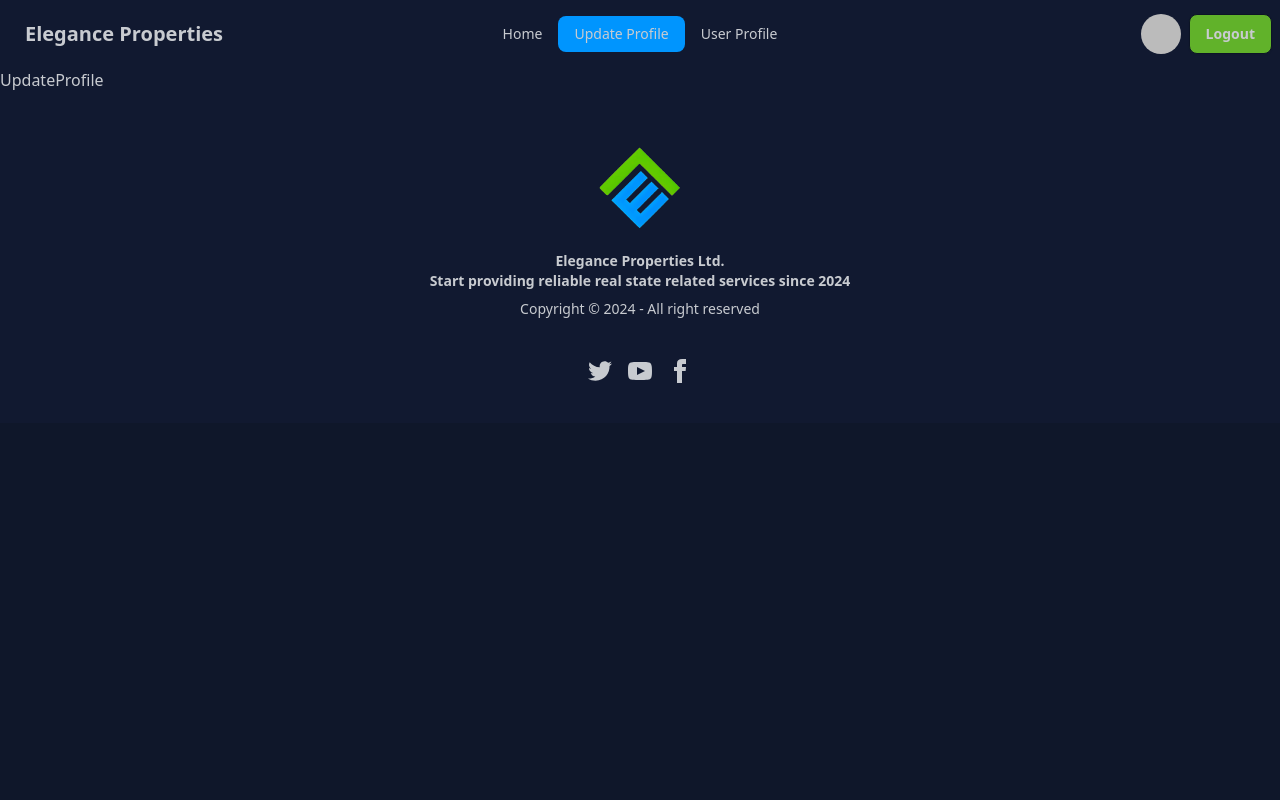
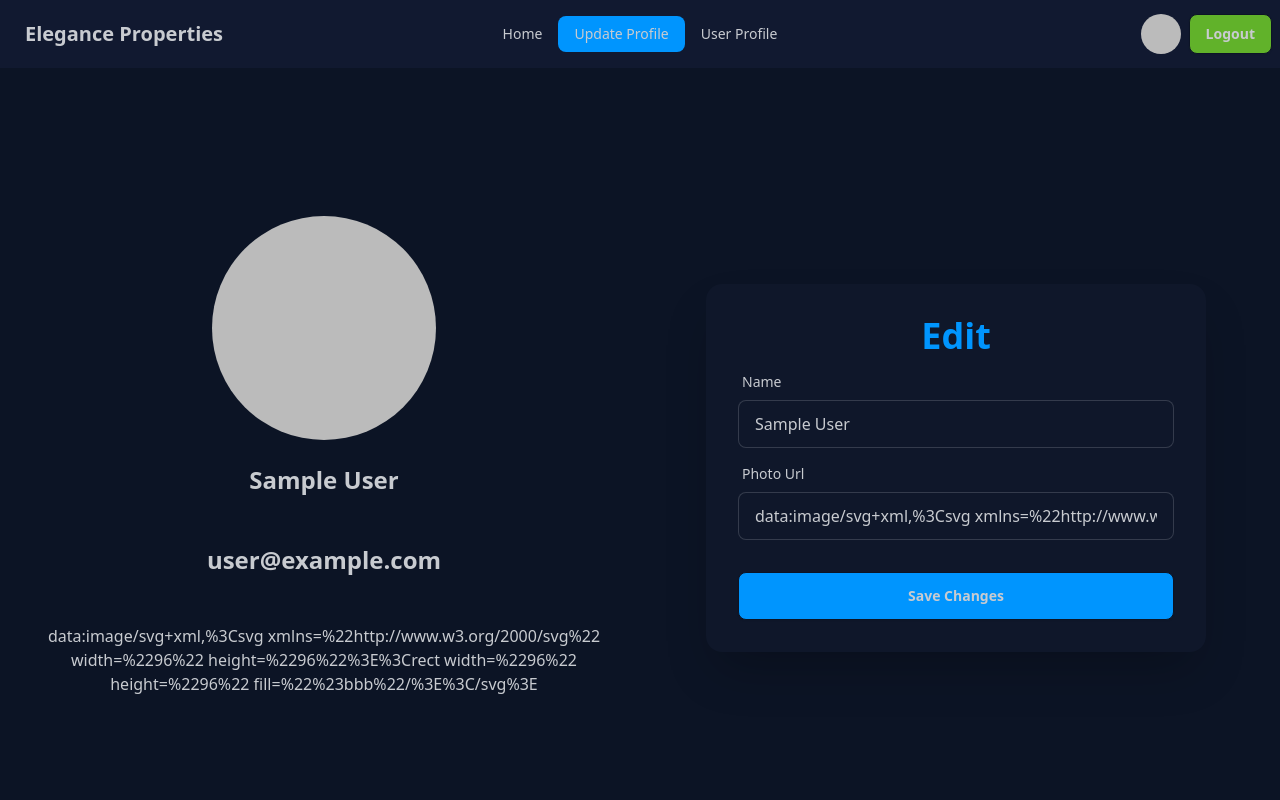
Before and after one commit to rjspyk5/elegance-properties, a React (Vite) app: page /updateprofile in a window 1280 px wide. Shown: the top 800 px of the page. Built offline with nearby package versions, Linux system fonts and the light colour scheme; no server answers; sample sign-in values are in the browser's storage.

Commit message:
basic edit option implement

```diff
--- a/src/Layout/PrivateRoute.jsx
+++ b/src/Layout/PrivateRoute.jsx
@@ -5,7 +5,7 @@ import { Navigate, useLocation, useParams } from "react-router-dom";
 
 export const PrivateRoute = ({ children }) => {
   const location = useLocation();
-  console.log(children);
+
   const { user, loading } = useContext(AuthContext);
   if (!user && loading) {
     return (
--- a/src/Pages/UpdateProfile.jsx
+++ b/src/Pages/UpdateProfile.jsx
@@ -1,13 +1,79 @@
-import React from "react";
 import { Helmet } from "react-helmet-async";
+import { auth } from "../Firebase/firebase.config";
+import { updateProfile } from "firebase/auth";
+import { useContext, useState } from "react";
+import { AuthContext } from "../Provider/Provider";
 
 export const UpdateProfile = () => {
+  const { user, setuser } = useContext(AuthContext);
+  const [updateName, setupdateName] = useState(user.displayName || "");
+  const [updatephotoURL, setupdatephotoURL] = useState(user.photoURL || "");
+
+  const update = (e) => {
+    e.preventDefault();
+    updateProfile(auth.currentUser, {
+      displayName: updateName,
+      photoURL: updatephotoURL,
+    }).catch((er) => console.log(er));
+  };
+  console.log(user);
   return (
     <div>
       <Helmet>
         <title>Elegance | update profile</title>
       </Helmet>
-      UpdateProfile
+      <div className="hero min-h-screen bg-base-200">
+        <div className="hero-content grid grid-cols-1 md:grid-cols-2">
+          <div className="text-center flex flex-col justify-center items-center">
+            <img className="rounded-full w-56" src={user.photoURL} alt="" />
+
+            <p className="py-6 font-bold text-2xl">{user.displayName}</p>
+            {user.email && (
+              <p className="py-6 font-bold text-2xl">{user.email}</p>
+            )}
+            <p className="py-6 ">{user.photoURL}</p>
+          </div>
+          <div className="hero-content flex-col w-full">
+            <div className="card shrink-0 w-full md:w-[500px]  shadow-2xl  bg-base-100">
+              <form className="card-body w-full " onSubmit={update}>
+                <h1 className="text-4xl font-bold text-first text-center">
+                  Edit
+                </h1>
+                <div className="form-control">
+                  <label className="label">
+                    <span className="label-text">Name</span>
+                  </label>
+                  <input
+                    name="name"
+                    type="text"
+                    value={updateName}
+                    onChange={(e) => setupdateName(e.target.value)}
+                    placeholder="Name"
+                    className="input input-bordered"
+                  />
+                </div>
+                <div className="form-control">
+                  <label className="label">
+                    <span className="label-text">Photo Url</span>
+                  </label>
+                  <input
+                    name="url"
+                    type="text"
+                    value={updatephotoURL}
+                    onChange={(e) => setupdatephotoURL(e.target.value)}
+                    placeholder="Photo Url"
+                    className="input input-bordered"
+                  />
+                </div>
+
+                <div className="form-control mt-6">
+                  <button className="btn bg-first">Save Changes</button>
+                </div>
+              </form>
+            </div>
+          </div>
+        </div>
+      </div>
     </div>
   );
 };
```
